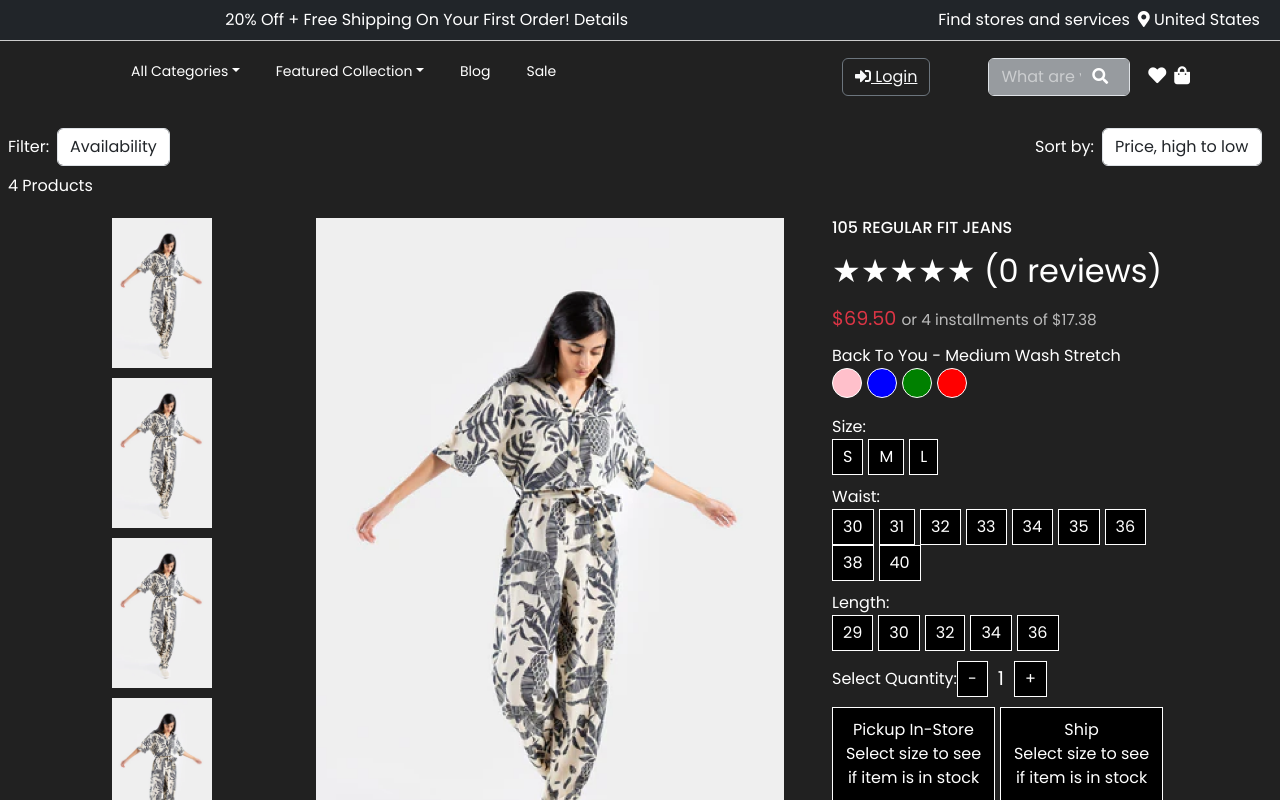
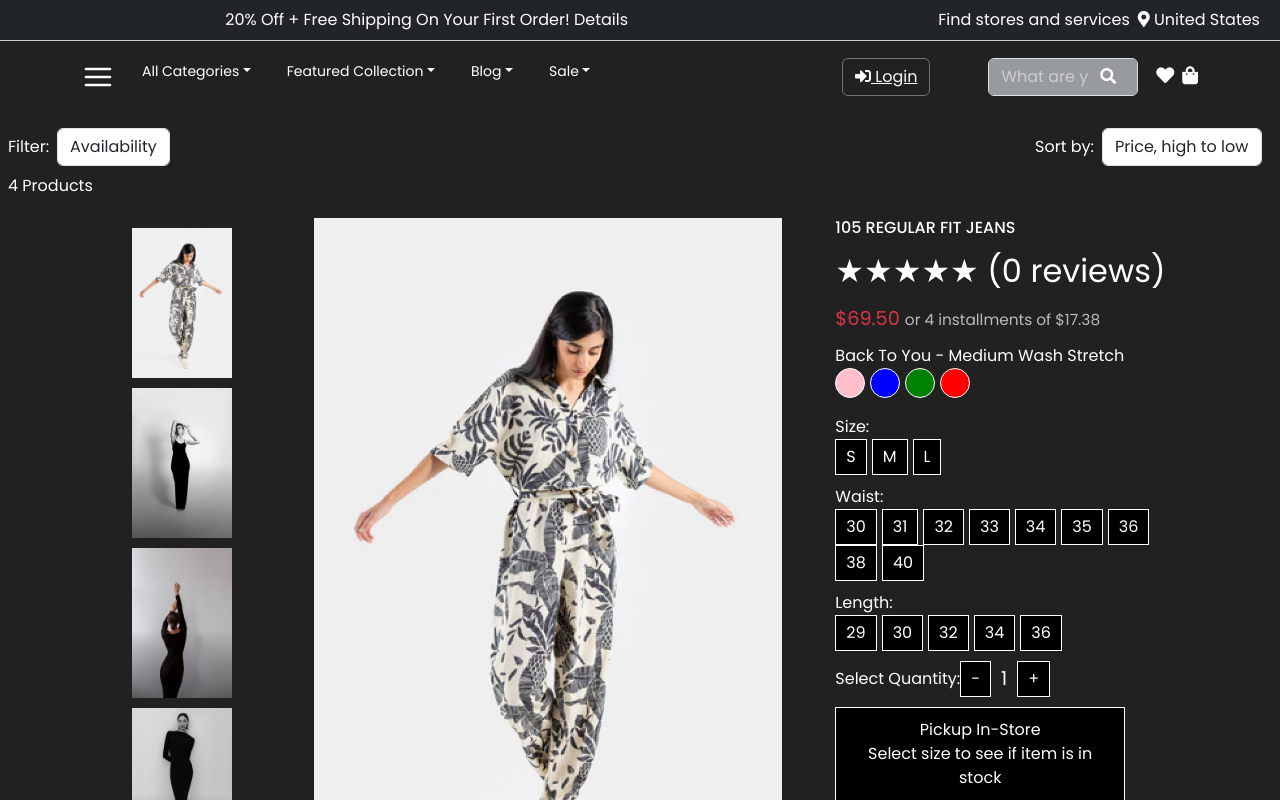
Before and after one commit to chuzairnisar425/ecommercewebsite, a React (Create React App) app: page /ItemSelect in a window 1280 px wide. Shown: the top 800 px of the page. Built offline with nearby package versions, Linux system fonts and the light colour scheme.

Commit message:
modified

```diff
--- a/src/components/ItemSelect.css
+++ b/src/components/ItemSelect.css
@@ -14,6 +14,10 @@ body{
     display: flex;
     flex-direction: column;
     gap: 10px;
+    justify-content: center;
+
+    align-items: center;
+    margin: 10px 10px;
 }
 
     .small-img {
@@ -35,6 +39,38 @@ body{
     max-width: auto;
     max-height: 700px; /* Adjust as needed */
     object-fit: cover;
+  }
+  .small-img {
+    cursor: pointer;
+    height: 150px;
+    width: 100px;
+    object-fit: cover;
+    transition: transform 0.3s ease; /* Adding transition for smooth scaling */
+  }
+
+  .small-img:hover {
+    transform: scale(1.1); /* Scale up the image slightly on hover */
+  }
+
+  .large-img {
+    height: auto;
+    max-width: auto;
+    max-height: 700px; /* Adjust as needed */
+    object-fit: cover;
+    transition: opacity 0.5s ease; /* Adding transition for smooth opacity change */
+  }
+
+  .large-image {
+    position: relative;
+  }
+
+  .large-img-enter {
+    opacity: 0;
+  }
+
+  .large-img-enter-active {
+    opacity: 1;
+    transition: opacity 0.5s ease;
   }
 
 
@@ -129,8 +165,11 @@ button.size-button:hover, button.waist-button:hover, button.length-button:hover
 /* Pickup/Ship Buttons */
 .pickup-ship {
   display: flex;
+  flex-wrap: wrap;
   margin-bottom: 10px;
 }
+
+
 
 .pickup-button, .ship-button {
   background-color: black;
@@ -155,7 +194,7 @@ button.size-button:hover, button.waist-button:hover, button.length-button:hover
   border: 1px solid white;
   padding: 10px 20px;
   cursor: pointer;
-  /* flex: 1;  */
+  flex: 1;
   margin-right: 5px;
 }
 .buy-now {
@@ -164,7 +203,7 @@ button.size-button:hover, button.waist-button:hover, button.length-button:hover
   border: 1px solid white;
   padding: 10px 20px;
   cursor: pointer;
-  /* flex: 1;  */
+  flex: 1;
   margin-right: 5px;
 }
 
@@ -253,7 +292,10 @@ ul li {
   .content {
       max-width: 100%;
   }
-
+  .large-img{
+    max-width: 70%;
+    margin-bottom: 20px;
+  }
   .pickup-button, .ship-button {
       margin-right: 0;
       margin-bottom: 5px;
@@ -264,6 +306,7 @@ ul li {
   }
 
   .add-to-cart, .buy-now {
+    width: 50%;
       margin-right: 0;
       margin-bottom: 5px;
   }
--- a/src/components/ItemSelect.js
+++ b/src/components/ItemSelect.js
@@ -14,6 +14,7 @@
 
   import Newsletter from './Newsletter';
   import Footer from './Footer';
+  import Navbar from './Navbar';
 
 const ItemSelect = () => {
     const initialProducts = [
@@ -41,64 +42,15 @@ const ItemSelect = () => {
         setProducts(sortedProducts);
     };
 
+    const [currentImage, setCurrentImage] = useState(arrival1);
+
+    const handleImageClick = (image) => {
+      setCurrentImage(image);
+    };
     return (
         <div className='bg-black'>
             <TopHeader />
-            <div className="top-bar bg-black text-white py-1">
-                <div className="container">
-                    <div className="row">
-                        <div className="col-md-8 d-flex align-items-center">
-                            <button className="navbar-toggler" type="button">
-                                <span className="navbar-toggler-icon"></span>
-                            </button>
-                            <nav className="navbar navbar-expand-md navbar-dark">
-                                <div className="collapse navbar-collapse" id="navbarNav">
-                                    <ul className="navbar-nav">
-                                        <li className="nav-item dropdown">
-                                            <Link className="nav-link dropdown-toggle" to="/categories" id="categoriesDropdown" role="button" data-toggle="dropdown" aria-haspopup="true" aria-expanded="false">
-                                                All Categories
-                                            </Link>
-                                            <div className="dropdown-menu" aria-labelledby="categoriesDropdown"></div>
-                                        </li>
-                                        <li className="nav-item dropdown">
-                                            <Link className="nav-link dropdown-toggle" to="/" id="featuredCollectionDropdown" role="button" data-toggle="dropdown" aria-haspopup="true" aria-expanded="false">
-                                                Featured Collection
-                                            </Link>
-                                        </li>
-                                        <li className="nav-item">
-                                            <Link className="nav-link" to="/blog">
-                                                Blog
-                                            </Link>
-                                        </li>
-                                        <li className="nav-item">
-                                            <Link className="nav-link" to="/sale">
-                                                Sale
-                                            </Link>
-                                        </li>
-                                    </ul>
-                                </div>
-                            </nav>
-                        </div>
-                        <div className="col-md-4 d-flex justify-content-end align-items-center">
-                            <Link to="/login" className="btn btn-outline-secondary text-light mr-5">
-                                <i className="fas fa-sign-in-alt"></i> Login
-                            </Link>
-                            <form className="d-flex align-items-center position-relative">
-                                <input
-                                    type="text"
-                                    className="form-control formBgColor pr-5"
-                                    placeholder="What are you looking for?"
-                                />
-                                <button type="submit" className="btn btn-primary position-absolute search-button">
-                                    <i className="fas fa-search"></i>
-                                </button>
-                            </form>
-                            <Link className="nav-link text-white mx-2" to="/"><i className="fa fa-heart"></i></Link>
-                            <Link  className="nav-link text-white mr-2" to="/EmptyCard"><i className="fa fa-shopping-bag"></i></Link>
-                            </div>
-                    </div>
-                </div>
-            </div>
+          <Navbar/>
             <div className="mx-2 mt-3">
                 {/* <div className="row align-items-center border-bottom pb-2">
                     <div className="col-md-12">
@@ -153,18 +105,18 @@ const ItemSelect = () => {
 
       {/* First Div with four small images */}
       <div className="small-images">
-        <img src={arrival1} alt="Small 1" className="small-img" />
-        <img src={arrival1} alt="Small 2" className="small-img" />
-        <img src={arrival1} alt="Small 3" className="small-img" />
-        <img src={arrival1} alt="Small 4" className="small-img" />
-      </div>
+          <img src={arrival1} alt="Small 1" className="small-img" onClick={() => handleImageClick(arrival1)}  style={{cursor:'pointer'}}/>
+          <img src={arrival5} alt="Small 2" className="small-img" onClick={() => handleImageClick(arrival5)} />
+          <img src={arrival6} alt="Small 3" className="small-img" onClick={() => handleImageClick(arrival6)} />
+          <img src={arrival7} alt="Small 4" className="small-img" onClick={() => handleImageClick(arrival7)} />
+        </div>
       </div>
 
       {/* Second Div with one larger image */}
       <div className="col-md-6 ">
-      <div className="large-image ">
-        <img src={arrival1} alt="Large" className="large-img" />
-      </div>
+      <div className="large-image">
+          <img src={currentImage} alt="Large" className="large-img" />
+        </div>
       </div>
 
       {/* Third Div with content */}
@@ -211,17 +163,22 @@ const ItemSelect = () => {
                             <span className="quantity-number">1</span>
                             <button className="quantity-button">+</button>
                         </div>
-                        <div className="pickup-ship">
-                            <button className="pickup-button">Pickup In-Store
+                        <div style={{display:'flex',flexWrap:'wrap'}}>
+
+                        <div className="pickup-ship mr-5" >
+                            <button className="pickup-button" >Pickup In-Store
                             <br/>
-                                <span>Select size to see if item is in
-                                stock </span>
+                                Select size to see if item is in
+                                stock
                             </button>
+                        </div>
+                        <div className="pickup-ship mr-5" >
                             <button className="ship-button">Ship
                             <br/>
-                                <span>Select size to see if item is in
-                                stock </span>
+                              Select size to see if item is in
+                                stock
                             </button>
+                        </div>
                         </div>
                         <div className="actions">
                             <p>Select your store</p>
@@ -288,7 +245,7 @@ const ItemSelect = () => {
 
 
 
-<div className="container-cards">
+<div className="container-cards" style={{display:'flex', flexWrap:'wrap'}}>
                 <div className="col-md-3">
   <div className="card mb-4 position-relative">
     <img className="card-img-top" src={arrival1} alt="Item" />
@@ -357,7 +314,7 @@ const ItemSelect = () => {
 </div>
 
 <h2 className='text-center'>YOU MAY ALSO LIKE</h2>
-<div className='container-cards'>
+<div className='container-cards'style={{display:'flex', flexWrap:'wrap'}}>
 
 <br/>
 
--- a/src/components/Navbar.css
+++ b/src/components/Navbar.css
@@ -59,6 +59,9 @@ body{
     width: 80%; /* Full width on smaller screens */
     left: 0 !important; /* Ensure dropdown menu is aligned left */
     right: 0 !important; /* Ensure dropdown menu is aligned right */
+  }
+  .wishlist-dropdown{
+
   }
 }
 .navbar-nav .dropdown:hover .dropdown-menu {
--- a/src/components/Navbar.js
+++ b/src/components/Navbar.js
@@ -173,7 +173,7 @@ const Navbar = () => {
             >
               <i className="fa fa-heart" style={{ cursor: 'pointer' }}></i>
               {isWishlistVisible && (
-                <div className="wishlist-dropdown position-absolute bg-white text-black p-3" style={{ right: 0, width: '500px', zIndex: 1000, borderRadius: '10px' }}>
+                <div className="wishlist-dropdown position-absolute bg-white text-black p-3" style={{ right: 0, width: '450px', zIndex: 1000, borderRadius: '10px' }}>
                   <Wishlist />
                 </div>
               )}
```
Lines whose indentation alone changed are shown as unchanged.
